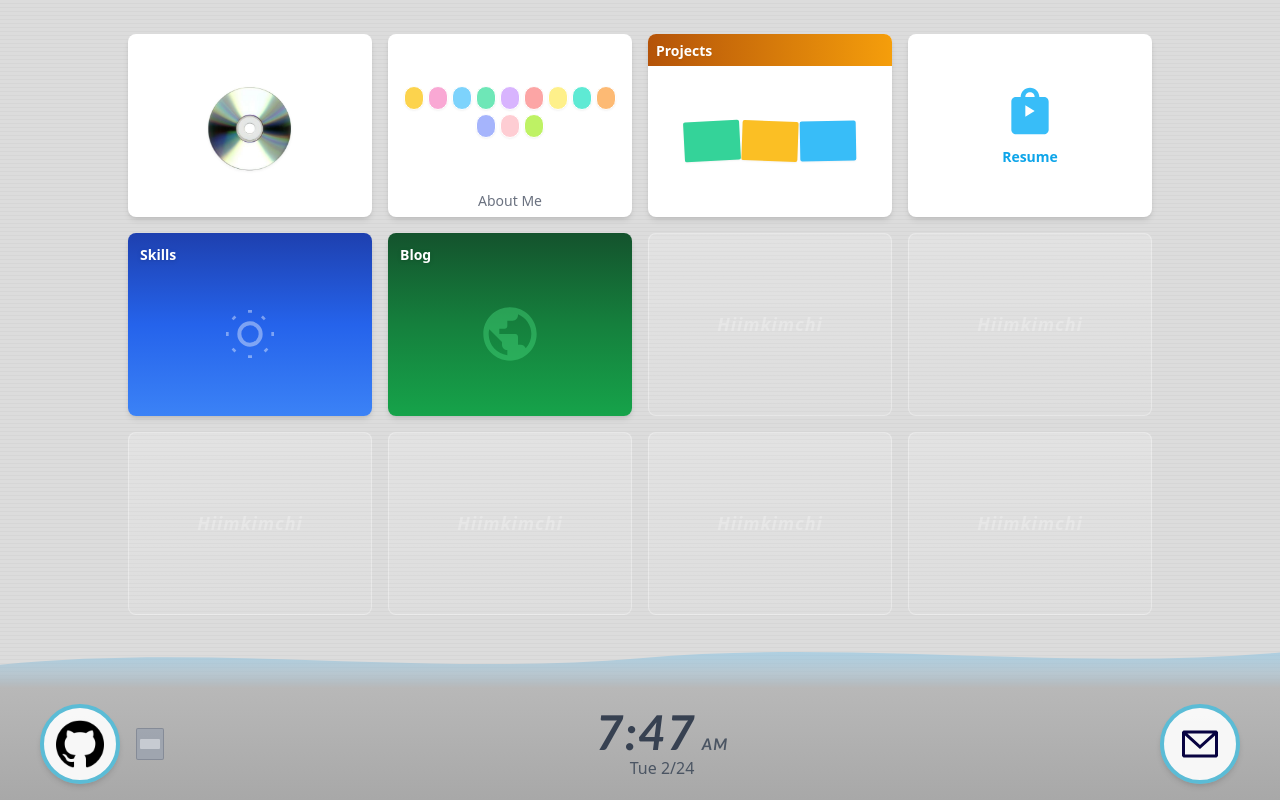
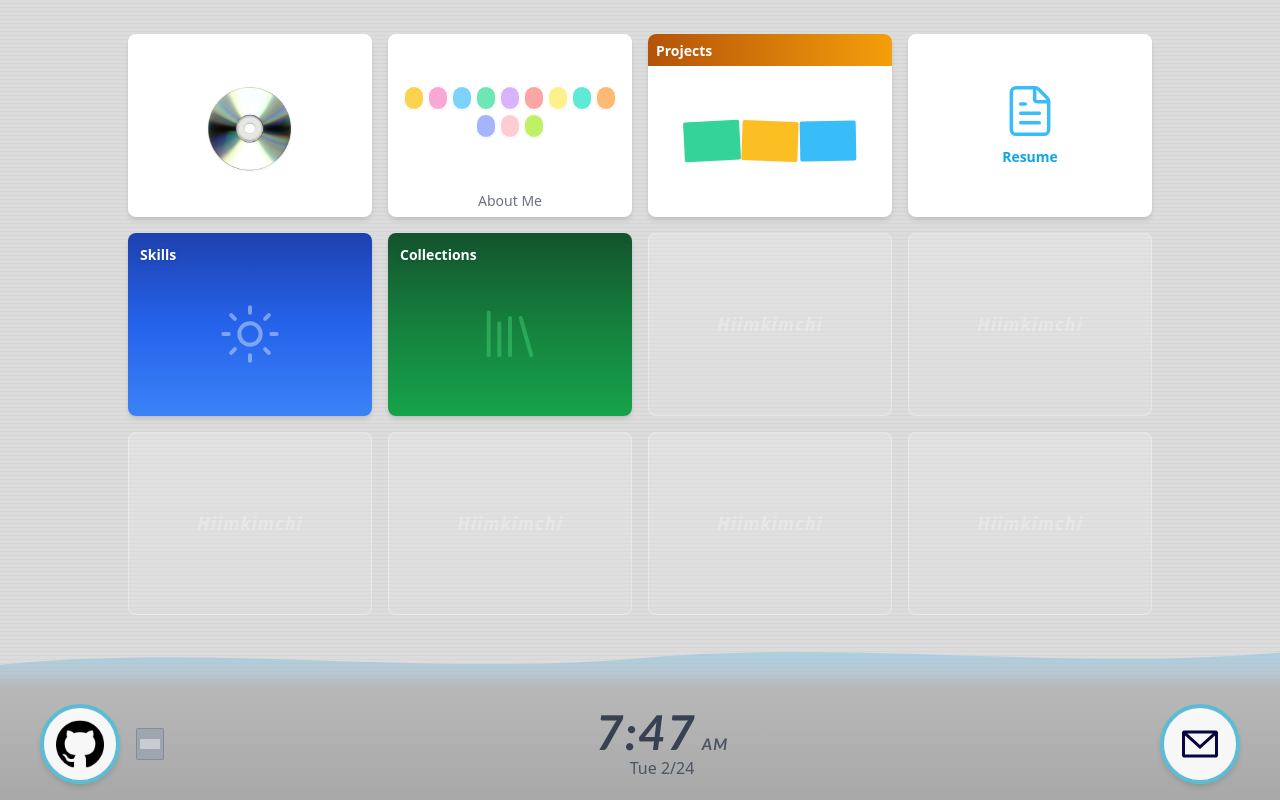
Before and after one commit to hiimkimchi/hiimkimchi.github.io, a React (Vite) app in the folder bryan-website/: page / in a window 1280 px wide. Built offline with nearby package versions, Linux system fonts and the light colour scheme.

Commit message:
replace ai gen SVGs with icon library

```diff
--- a/bryan-website/package.json
+++ b/bryan-website/package.json
@@ -10,6 +10,7 @@
     "preview": "vite preview"
   },
   "dependencies": {
+    "lucide-react": "^0.575.0",
     "n": "^10.2.0",
     "react": "^19.2.0",
     "react-dom": "^19.2.0",
--- a/bryan-website/src/App.tsx
+++ b/bryan-website/src/App.tsx
@@ -5,7 +5,7 @@ import AboutMe from "./pages/AboutMe";
 import Projects from "./pages/Projects";
 import Resume from "./pages/Resume";
 import Skills from "./pages/Skills";
-import Blog from "./pages/Blog";
+import Collections from "./pages/Collections";
 import Recents from "./pages/Recents";
 
 function App() {
@@ -17,7 +17,7 @@ function App() {
         <Route path="/projects" element={<Projects />} />
         <Route path="/resume" element={<Resume />} />
         <Route path="/skills" element={<Skills />} />
-        <Route path="/blog" element={<Blog />} />
+        <Route path="/collections" element={<Collections />} />
         <Route path="/recents" element={<Recents />} />
       </Routes>
     </BrowserRouter>
--- /dev/null
+++ b/bryan-website/src/models/icons.ts
@@ -0,0 +1,14 @@
+export const AVATAR_COLORS = [
+    "bg-amber-300",
+    "bg-pink-300",
+    "bg-sky-300",
+    "bg-emerald-300",
+    "bg-purple-300",
+    "bg-red-300",
+    "bg-yellow-200",
+    "bg-teal-300",
+    "bg-orange-300",
+    "bg-indigo-300",
+    "bg-rose-200",
+    "bg-lime-300",
+];
--- a/bryan-website/src/pages/Blog.tsx
+++ b/bryan-website/src/pages/Collections.tsx
@@ -2,12 +2,12 @@
 import BottomBar from "../components/BottomBar";
 import BackToHome from "../components/BackToHome";
 
-export default function Blog() {
+export default function Collections() {
   return (
     <div className="wii-bg min-h-screen flex flex-col">
       <div className="flex-1 flex flex-col items-center justify-center px-6 sm:px-10 md:px-20">
         <h1 className="text-3xl sm:text-4xl md:text-5xl font-bold text-gray-700 mb-4">
-          Blog
+          Collections
         </h1>
         <p className="text-gray-500 text-sm sm:text-base mb-8">Coming soon...</p>
         <BackToHome />
--- a/bryan-website/src/pages/Homescreen.tsx
+++ b/bryan-website/src/pages/Homescreen.tsx
@@ -1,21 +1,8 @@
 import ChannelTile from "../components/ChannelTile";
 import BottomBar from "../components/BottomBar";
 import discImg from "../assets/disc.png";
-
-const AVATAR_COLORS = [
-  "bg-amber-300",
-  "bg-pink-300",
-  "bg-sky-300",
-  "bg-emerald-300",
-  "bg-purple-300",
-  "bg-red-300",
-  "bg-yellow-200",
-  "bg-teal-300",
-  "bg-orange-300",
-  "bg-indigo-300",
-  "bg-rose-200",
-  "bg-lime-300",
-];
+import { FileText, Sun, Library } from "lucide-react";
+import { AVATAR_COLORS } from "../models/icons";
 
 export default function Homescreen() {
   return (
@@ -65,13 +52,7 @@ export default function Homescreen() {
 
           {/* Wii Shop Channel → Resume */}
           <ChannelTile className="bg-white items-center justify-center gap-1 sm:gap-2" to="/resume">
-            <svg
-              className="w-14 h-14 text-sky-400"
-              fill="currentColor"
-              viewBox="0 0 24 24"
-            >
-              <path d="M18 6h-2c0-2.21-1.79-4-4-4S8 3.79 8 6H6c-1.1 0-2 .9-2 2v12c0 1.1.9 2 2 2h12c1.1 0 2-.9 2-2V8c0-1.1-.9-2-2-2zm-6-2c1.1 0 2 .9 2 2h-4c0-1.1.9-2 2-2zm-2 10V9.5l4 2.5-4 2.5V14z" />
-            </svg>
+            <FileText className="w-14 h-14 text-sky-400" strokeWidth={1.5} />
             <span className="text-xs sm:text-sm text-sky-500 font-bold">
               Resume
             </span>
@@ -84,33 +65,19 @@ export default function Homescreen() {
                 Skills
               </span>
               <div className="flex-1 flex items-center justify-center">
-                <svg
-                  className="w-16 h-16 text-white/40"
-                  fill="none"
-                  stroke="currentColor"
-                  strokeWidth={1.5}
-                  viewBox="0 0 24 24"
-                >
-                  <path d="M12 3v1m0 16v1m-8-9H3m18 0h-1m-2.636-6.364l-.707.707M6.343 17.657l-.707.707m0-12.728l.707.707m11.314 11.314l.707.707M12 8a4 4 0 100 8 4 4 0 000-8z" />
-                </svg>
+                <Sun className="w-16 h-16 text-white/40" strokeWidth={1.5} />
               </div>
             </div>
           </ChannelTile>
 
-          {/* News Channel → Blog */}
-          <ChannelTile className="bg-gradient-to-b from-green-900 via-green-700 to-green-600" to="/blog">
+          {/* News Channel → Collections */}
+          <ChannelTile className="bg-gradient-to-b from-green-900 via-green-700 to-green-600" to="/collections">
             <div className="p-1.5 sm:p-2.5 md:p-3 flex flex-col h-full">
               <span className="text-white text-xs sm:text-sm font-bold drop-shadow">
-                Blog
+                Collections
               </span>
               <div className="flex-1 flex items-center justify-center">
-                <svg
-                  className="w-16 h-16 text-green-400/40"
-                  fill="currentColor"
-                  viewBox="0 0 24 24"
-                >
-                  <path d="M12 2C6.48 2 2 6.48 2 12s4.48 10 10 10 10-4.48 10-10S17.52 2 12 2zm-1 17.93c-3.95-.49-7-3.85-7-7.93 0-.62.08-1.21.21-1.79L9 15v1c0 1.1.9 2 2 2v1.93zm6.9-2.54c-.26-.81-1-1.39-1.9-1.39h-1v-3c0-.55-.45-1-1-1H8v-2h2c.55 0 1-.45 1-1V7h2c1.1 0 2-.9 2-2v-.41c2.93 1.19 5 4.06 5 7.41 0 2.08-.8 3.97-2.1 5.39z" />
-                </svg>
+                <Library className="w-16 h-16 text-green-400/40" strokeWidth={1.5} />
               </div>
             </div>
           </ChannelTile>
--- a/bryan-website/src/pages/Projects.tsx
+++ b/bryan-website/src/pages/Projects.tsx
@@ -39,7 +39,7 @@ export default function Projects() {
               repoUrl="https://app.vetrec.io"
               tagline="Current Employer"
               type={ProjectCardType.WEBSITE}
-              description="Contributed to user experience features (style customization, templates refactor, etc.) and main workflow improvements pertaining to clinical accuracy and latency improvements."
+              description="Contributed to user personalization and workflow features (style customization, templates refactor, etc.) and main workflow improvements pertaining to clinical accuracy and latency improvements."
               techs={[]}
             />
           </div>
```
Also changed, not shown: 1 other file (tests, documents, lock files or other folders).
